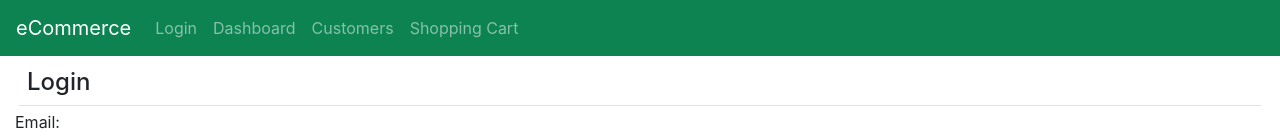
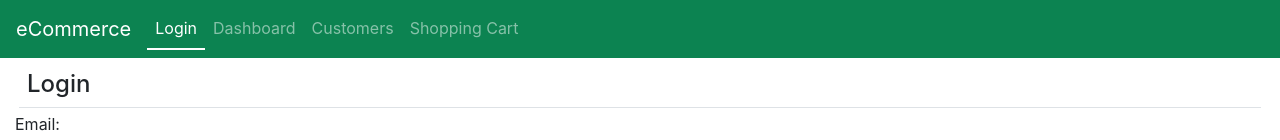
Before and after one commit to GerardGhub/My-First-React-App, a React (Create React App) app: page / in a window 1280 px wide. Shown: the top 140 px of the page. Built offline with nearby package versions, Linux system fonts and the light colour scheme.

Commit message:
Active Route

```diff
--- a/src/NavBar.jsx
+++ b/src/NavBar.jsx
@@ -1,5 +1,5 @@
 import React, { Component } from "react";
-import {Link} from "react-router-dom";
+import {NavLink} from "react-router-dom";
 class NavBar extends Component {
   render() {
     return (
@@ -22,28 +22,28 @@ class NavBar extends Component {
           <div className="collapse navbar-collapse" id="navbarSupportedContent">
             <ul className="navbar-nav mr-auto">
               <li className="nav-item">
-                <Link to="/" className="nav-link">
+                <NavLink to="/" className="nav-link" activeClassName="active" exact={true}>
                   Login
-                </Link>
+                </NavLink>
                 </li>
 
                 <li className="nav-item">
-                <Link to="/dashboard" className="nav-link">
+                <NavLink to="/dashboard" className="nav-link" activeClassName="active">
                   Dashboard
-                </Link>
+                </NavLink>
                 </li>
 
                 <li className="nav-item">
-                <Link to="/customers" className="nav-link">
+                <NavLink to="/customers" className="nav-link" activeClassName="active">
                   Customers
-                </Link>
+                </NavLink>
                 </li>
 
 
                 <li className="nav-item">
-                <Link to="/cart" className="nav-link">
+                <NavLink to="/cart" className="nav-link" activeClassName="active">
                   Shopping Cart
-                </Link>
+                </NavLink>
 
 
 
--- a/src/index.css
+++ b/src/index.css
@@ -18,3 +18,8 @@
 .hand-icon {
   cursor: pointer;
 }
+
+.nav-link.active
+{
+  border-bottom: 2px solid #ffffff ;
+}
```
